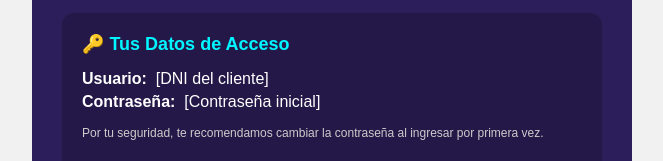
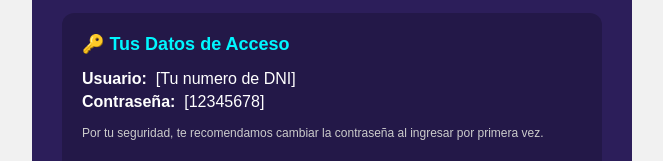
Before and after one commit to agustinSC2034/Laraplay, a plain HTML site: page Mail.html in a window 1280 px wide. Shown: the part 292-453 px from the top of the page, without its empty margins (308-971 px from the left). Drawn offline with Linux system fonts and the light colour scheme.

Commit message:
update.hmtl

```diff
--- a/Mail.html
+++ b/Mail.html
@@ -34,8 +34,8 @@
                                 <tr>
                                     <td style="padding: 20px; text-align: left;">
                                         <h2 style="margin: 0 0 15px 0; font-size: 18px; color: #00f6ff;">🔑 Tus Datos de Acceso</h2>
-                                        <p style="margin: 5px 0; font-size: 16px; color: #ffffff;"><strong>Usuario:</strong>&nbsp;&nbsp;[DNI del cliente]</p>
-                                        <p style="margin: 5px 0; font-size: 16px; color: #ffffff;"><strong>Contraseña:</strong>&nbsp;&nbsp;[Contraseña inicial]</p>
+                                        <p style="margin: 5px 0; font-size: 16px; color: #ffffff;"><strong>Usuario:</strong>&nbsp;&nbsp;[Tu numero de DNI]</p>
+                                        <p style="margin: 5px 0; font-size: 16px; color: #ffffff;"><strong>Contraseña:</strong>&nbsp;&nbsp;[12345678]</p>
                                         <p style="margin-top: 15px; font-size: 12px; color: #cccccc;">Por tu seguridad, te recomendamos cambiar la contraseña al ingresar por primera vez.</p>
                                     </td>
                                 </tr>
```
